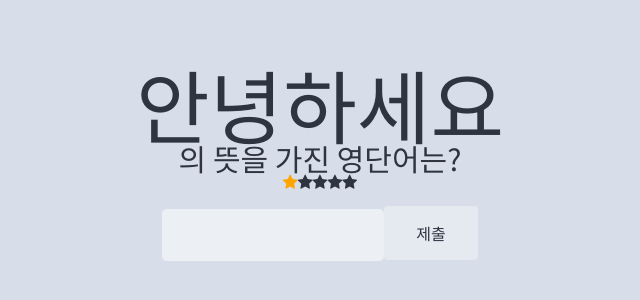
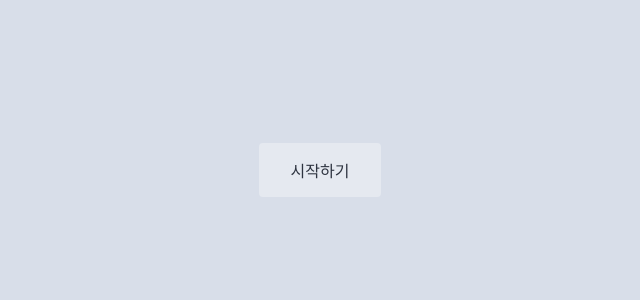
Before and after one commit to EXON-Archive-Junior-High/EngEng, a React (Create React App) app in the folder app/: page / in a window 1280 px wide. Shown: the part 150-450 px from the top of the page, without its empty margins (320-960 px from the left). Built offline with nearby package versions, Linux system fonts and the light colour scheme.

Commit message:
Add localstorage, Start

```diff
--- a/app/src/App.tsx
+++ b/app/src/App.tsx
@@ -1,6 +1,7 @@
 import React, { Component } from 'react'
 import './css/App.css'
 import Quiz from './components/Quiz'
+import Start from './components/Start'
 import End from './components/End'
 import {
     BrowserRouter as Router,
@@ -15,7 +16,8 @@ class App extends Component {
             <Router>
                 <Switch>
                     <div className="App center">
-                        <Route exact path="/" component={Quiz} />
+                        <Route exact path="/" component={Start} />
+                        <Route path="/quiz" component={Quiz} />
                         <Route path="/end" component={End} />
                     </div>
                 </Switch>
--- a/app/src/components/End.tsx
+++ b/app/src/components/End.tsx
@@ -9,7 +9,9 @@ class End extends Component {
         return (
             <div>
                 <h1>{this.getScore()}</h1>
-                <p>퀴즈 끝</p>
+                <p>퀴즈 끝</p> <br />
+                {/* eslint-disable-next-line no-restricted-globals */}
+                <button onClick={() => location.href = '../'}>다시 시작하기</button>
             </div>
         )
     }
--- a/app/src/components/Quiz.tsx
+++ b/app/src/components/Quiz.tsx
@@ -12,8 +12,8 @@ class Quiz extends Component {
     }
 
     public addScore(score: number) {
-        console.log(localStorage.getItem('score'))
-        localStorage.setItem('score', (+!localStorage.getItem('score')+ score).toString())
+        const item: number = Number(localStorage.getItem('score'))
+        localStorage.setItem('score', (item + score).toString())
     }
 
     public next() {
--- /dev/null
+++ b/app/src/components/Start.tsx
@@ -0,0 +1,19 @@
+import React, { Component } from "react"
+
+class Start extends Component {
+    constructor(props: any) {
+        super(props);
+        localStorage.setItem('score', '0')
+    }
+
+    public render() {
+        return (
+            <div>
+                {/* eslint-disable-next-line no-restricted-globals */}
+                <button onClick={() => location.href = '../quiz'}>시작하기</button>
+            </div>
+        )
+    }
+}
+
+export default Start
```
